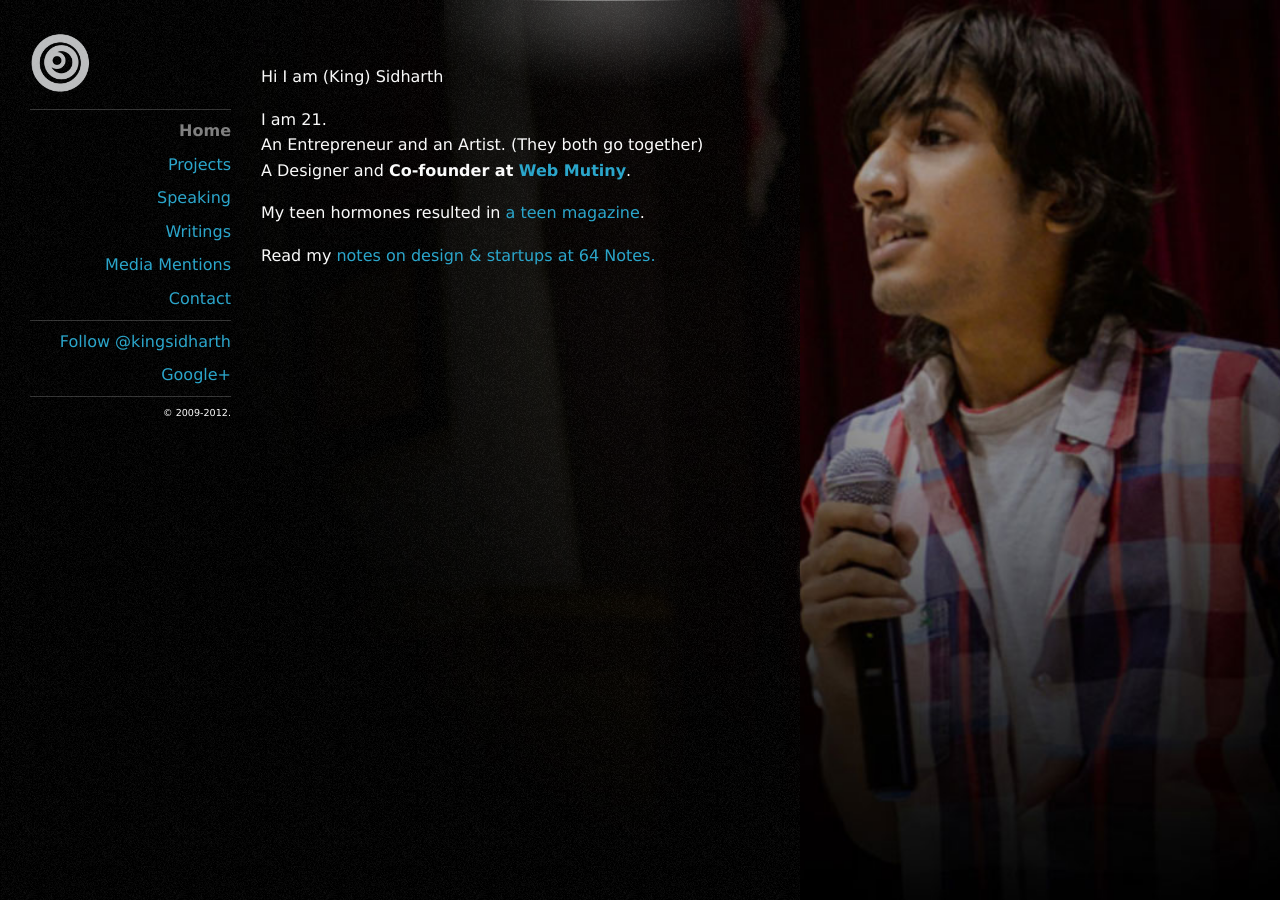
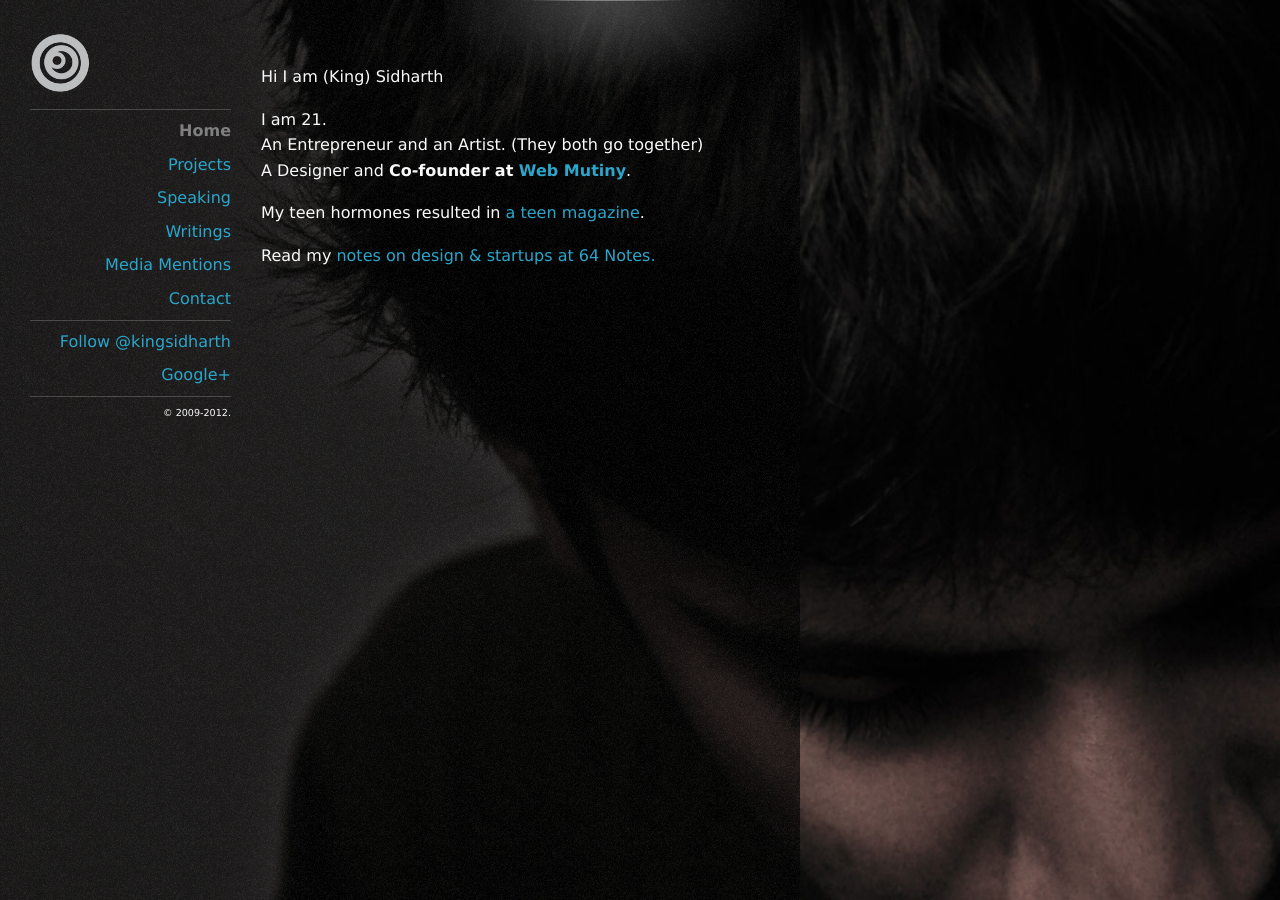
Before and after one commit to utkarshkukreti/kingsidharth.github.com, a Jekyll site: the page built from index.html, in a window 1280 px wide. Built offline with Jekyll 4.4.1, drawn with Linux system fonts in a browser that asks for light colours; comment, search, counter and statistics services are not loaded.

Commit message:
Background automation, variable and fixing.

```diff
--- a/_layouts/default.html
+++ b/_layouts/default.html
@@ -21,7 +21,13 @@
     <script src="http://html5shiv.googlecode.com/svn/trunk/html5.js"></script>
     <![endif]-->
   </head>
-  <body>
+  <body style="background:
+    {% if page.background %}
+    url('{{page.background}}')
+    {% else %}
+    url('/images/backgrounds/default.jpg')
+    {% endif %}
+     right center no-repeat; background-size: cover;">
     <div id='header_area'></div>
     <!-- #header_area -->
     <div id='content_area'>
--- a/sass/_style.sass
+++ b/sass/_style.sass
@@ -6,7 +6,7 @@ $white: #FAFAFA
 $blue:  #2ba6cb
 
 body
-  background: url('/images/backgrounds/doon-2012-1.jpg') center center $black no-repeat
+  background: center center $black no-repeat
   color: $white
   +background-size(cover)
 
```
Also changed, not shown: css/app.css, images/backgrounds/default.jpg (added).
